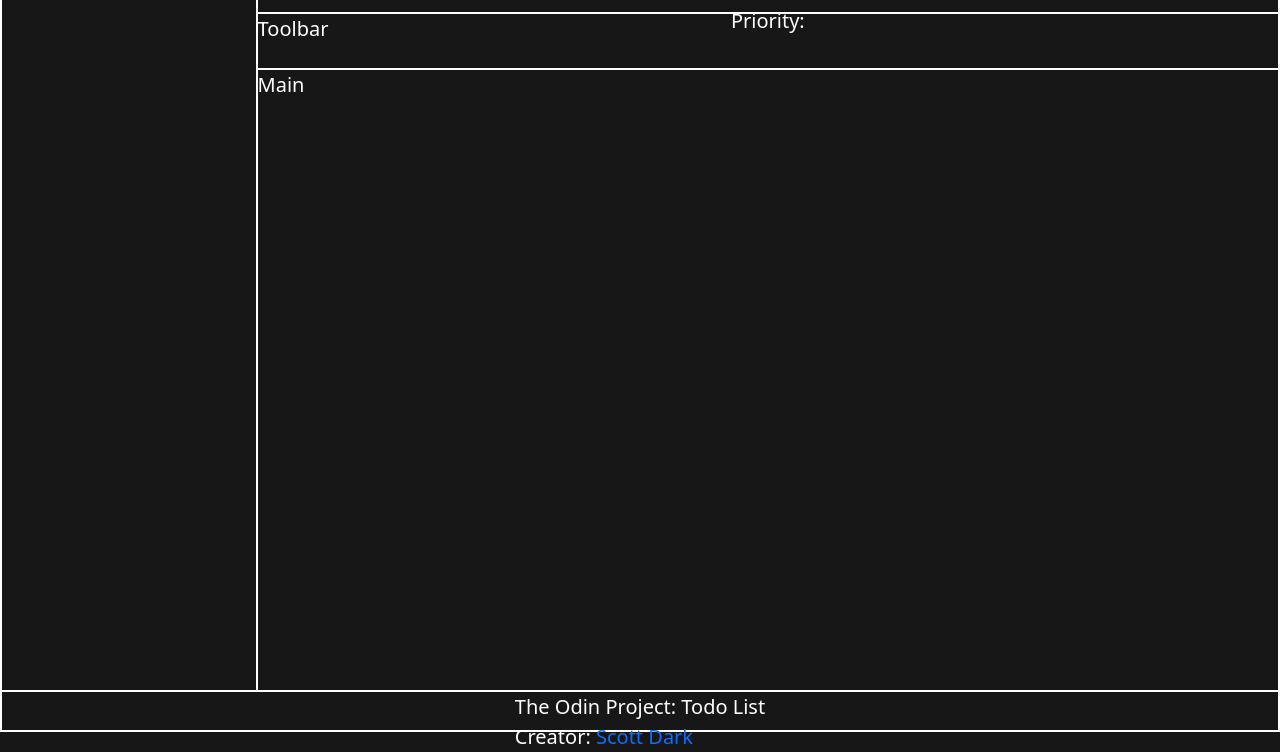
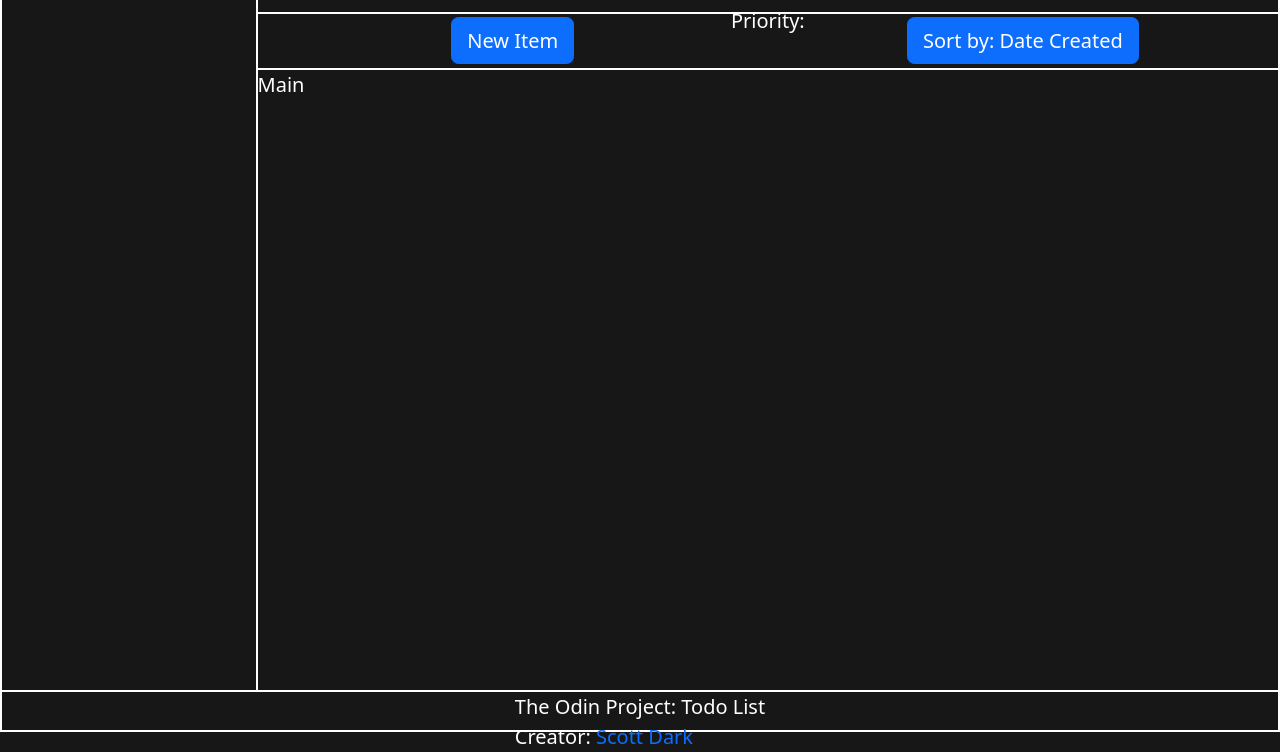
Before and after one commit to ScottDark/top-todo-list, a website built with webpack: page src/index.html in a window 1280 px wide. Shown: the part 68-820 px from the top of the page. Built offline with nearby package versions, Linux system fonts and the light colour scheme.

Commit message:
Added buttons to toolbar

```diff
--- /dev/null
+++ b/src/components/toolbar.js
@@ -0,0 +1,26 @@
+import createTextElement from "../modules/create-textElement";
+
+export default function buildToolbar() {
+  const selectToolbar = document.querySelector("#toolbar");
+  let createNewItem = createTextElement(
+    "New Item",
+    "button",
+    "create-new-item-button",
+    "btn",
+    "btn-primary"
+  );
+
+  let createSortBy = createTextElement(
+    "Sort by: Date Created",
+    "button",
+    "sort-item-button",
+    "btn",
+    "btn-primary"
+  );
+
+  createSortBy.setAttribute("type", "button");
+  createNewItem.setAttribute("type", "button");
+
+  selectToolbar.appendChild(createNewItem);
+  selectToolbar.appendChild(createSortBy);
+}
--- a/src/index.html
+++ b/src/index.html
@@ -8,7 +8,7 @@
   <body>
     <div id="content">
       <div id="header"></div>
-      <div id="toolbar">Toolbar</div>
+      <div id="toolbar"></div>
       <div id="sidebar">Sidebar</div>
       <div id="main">Main</div>
       <div id="footer">
--- a/src/js/index.js
+++ b/src/js/index.js
@@ -1,8 +1,10 @@
 import "../scss/styles.scss";
 import buildHeader from "../components/header";
+import buildToolbar from "../components/toolbar";
 
 function buildPage() {
   buildHeader();
+  buildToolbar();
 }
 
 buildPage();
--- a/src/scss/styles.scss
+++ b/src/scss/styles.scss
@@ -63,7 +63,12 @@ body,
 }
 
 // Text margin was giving me extra margin here had to manually set to 0.
-h3 {
+h1,
+h2,
+h3,
+h4,
+h5,
+h6 {
   margin: 0;
 }
 
@@ -123,7 +128,22 @@ $contentChildSelector: "#content > div";
   place-items: center;
 }
 
-// Footer
+// Toolbar section
+#toolbar {
+  grid-template-columns: 1fr 1fr;
+  grid-template-rows: 1fr;
+  justify-content: space-evenly;
+}
+
+.create-new-item-button {
+  place-self: center;
+}
+
+.sort-item-button {
+  place-self: center;
+}
+
+// Footer section
 .github-link {
   text-decoration: none;
 }
```
